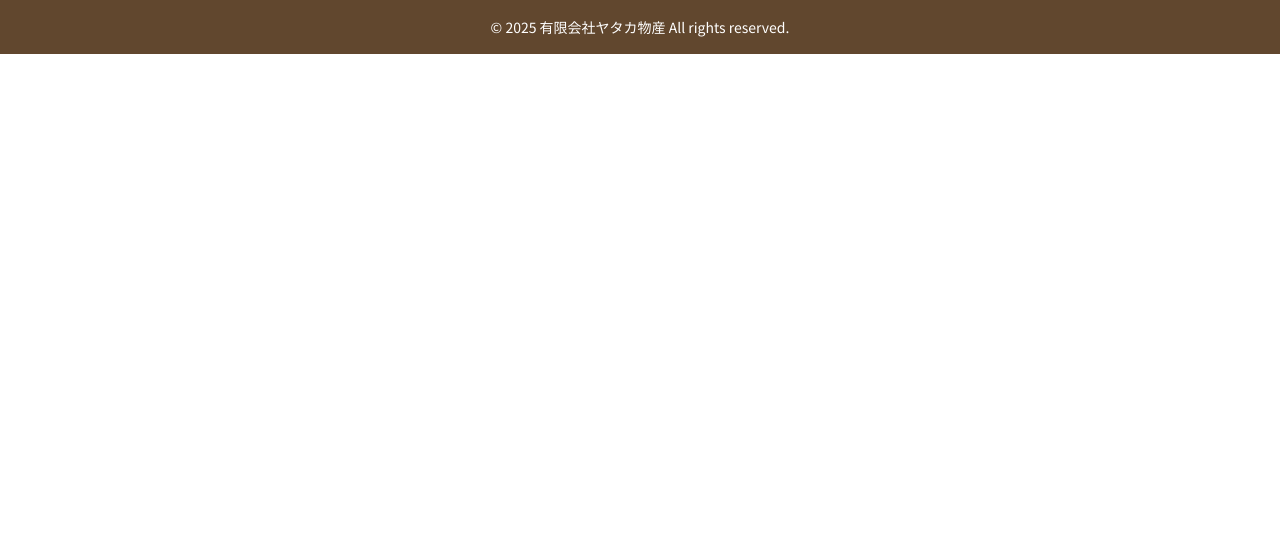
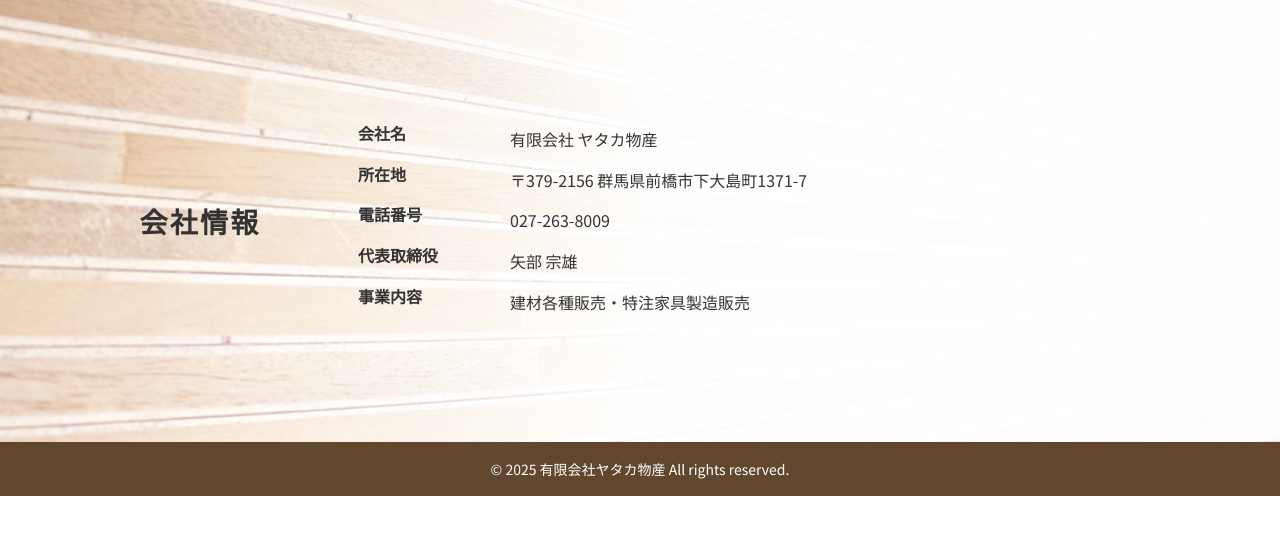
Before and after one commit to K-YYY/yataka_corp, a PHP site: page / in a window 1280 px wide. Shown: the part 67-602 px from the top of the page. Run offline with PHP 8.4, Linux system fonts and the light colour scheme.

Commit message:
会社情報追加

```diff
--- a/css/style.css
+++ b/css/style.css
@@ -38,6 +38,70 @@ body {
     margin-bottom: 10px;
 }
 
+.company-info{
+    /* 会社情報 */
+    background-image:
+      linear-gradient(to left, rgba(255,255,255,.95) 50%, rgba(255,255,255,.0) 100%),
+      url('/img/company-info-bg.jpg');
+    background-size: cover;
+    background-position: center;
+    background-repeat: no-repeat;
+    padding: clamp(40px,6vw,80px) 20px;
+  }
+
+  .info-inner.two-col{
+    /* 会社情報内側 */
+    max-width: 1100px;
+    margin: 0 auto;
+    border-radius: 8px;
+    padding: clamp(24px,4vw,48px);
+    display: flex;
+    gap: clamp(20px,4vw,48px);
+  }
+
+  /* 左：タイトル*/
+  .info-title{
+    flex: 0 0 220px;
+    display: flex;
+    align-items: center;
+    justify-content: center;
+  }
+  .info-title h2{
+    margin: 0;
+    font-size: clamp(20px,2.2vw,28px);
+    font-weight: 700;
+    color: #333;
+    letter-spacing: .08em;
+  }
+
+  /* 右：項目名 + 項目内容 */
+  .info-list{
+    margin: 0;
+    display: grid;
+    grid-template-columns: 8em 1fr;
+    column-gap: 24px;
+    row-gap: 12px;
+    font-size: 16px;
+  }
+  .info-list dt{
+    font-weight: 700;
+    color:#333;
+  }
+  .info-list dd{
+    margin: 0;
+    line-height: 1.8;
+    word-break: break-word;
+  }
+
+  /* スマホ */
+  @media (max-width: 768px){
+    .info-inner.two-col{ flex-direction: column; }
+    .info-title{ flex: none; }
+    .info-list{ grid-template-columns: 8em 1fr; }
+    .info-list dt{ margin-top: 10px; }
+  }
+
+
 
 .site-footer {
     /* フッター */
--- a/index.html
+++ b/index.html
@@ -22,6 +22,22 @@
             </a>
         </div>
     </header>
+    <section class="company-info">
+        <div class="info-inner two-col">
+          <div class="info-title">
+            <h2>会社情報</h2>
+          </div>
+
+          <dl class="info-list">
+            <dt>会社名</dt><dd>有限会社 ヤタカ物産</dd>
+            <dt>所在地</dt><dd>〒379-2156 群馬県前橋市下大島町1371-7</dd>
+            <dt>電話番号</dt><dd>027-263-8009</dd>
+            <dt>代表取締役</dt><dd>矢部 宗雄</dd>
+            <dt>事業内容</dt><dd>建材各種販売・特注家具製造販売</dd>
+          </dl>
+        </div>
+      </section>
+
     <footer class="site-footer">
         <p>&copy; 2025 有限会社ヤタカ物産 All rights reserved.</p>
     </footer>
```
Also changed, not shown: img/company-info-bg.jpg (added).
